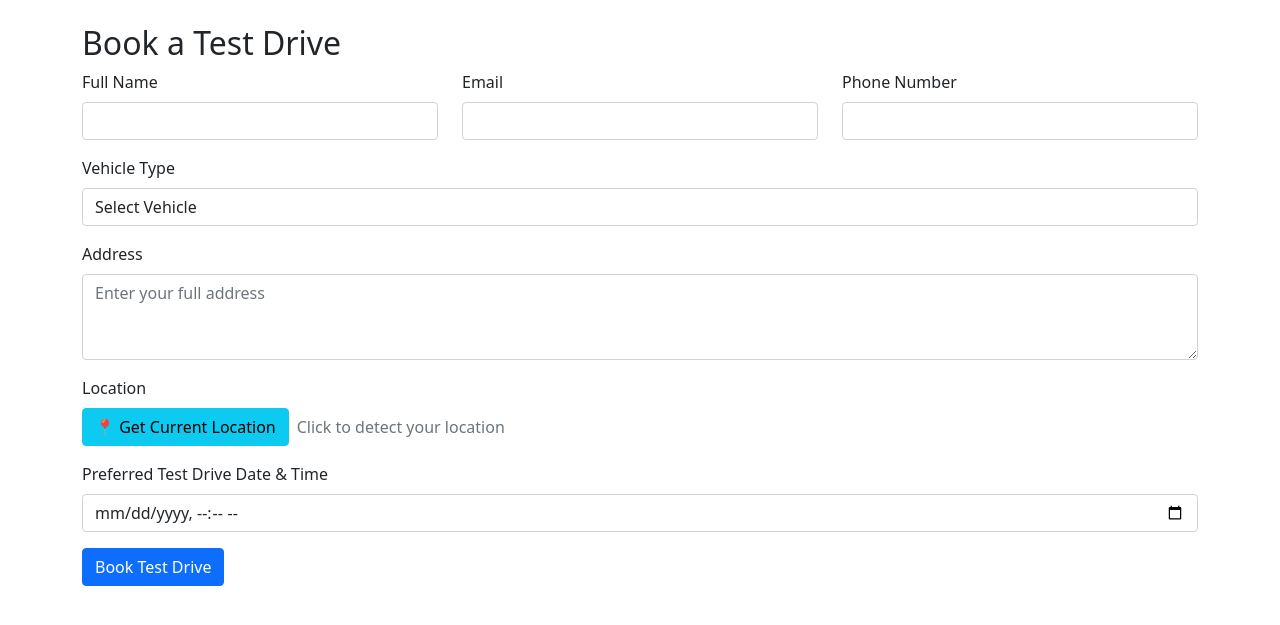
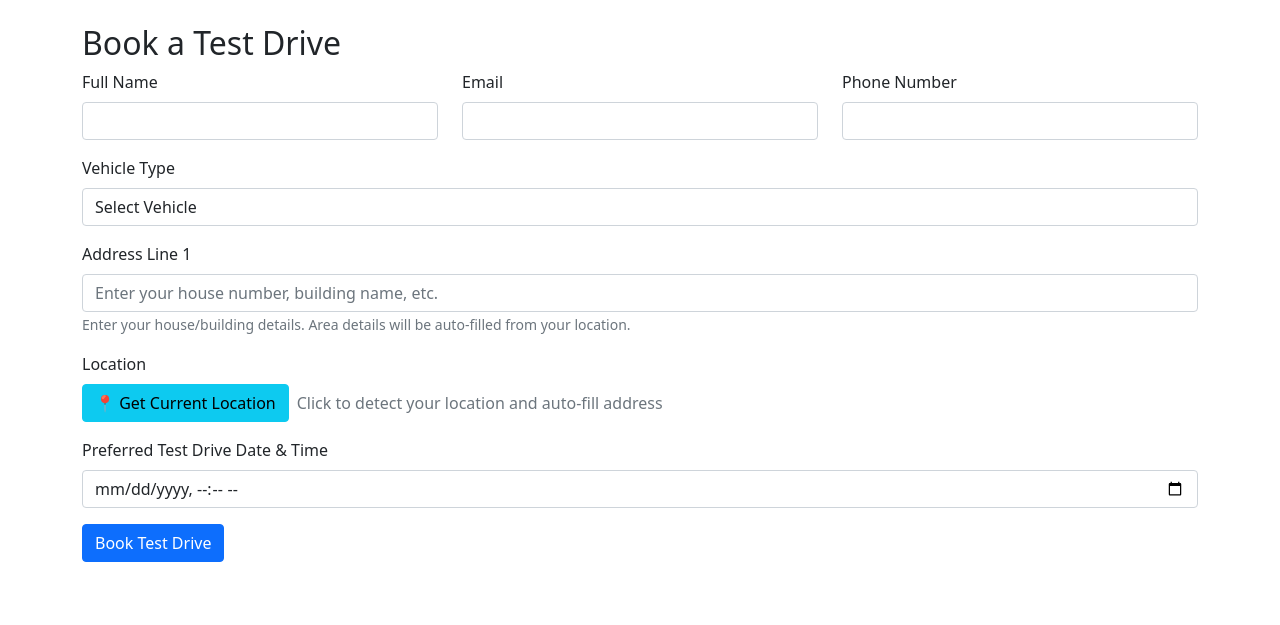
Before and after one commit to ttl-pvev-SaikatPatra/Digipin-integration-for-test-drive, a Flask app: page /book-test-drive in a window 1280 px wide. Shown: the part 56-681 px from the top of the page. Run offline with Flask 3, Linux system fonts and the light colour scheme.

Commit message:
Update book_test_drive.html

```diff
--- a/templates/book_test_drive.html
+++ b/templates/book_test_drive.html
@@ -31,16 +31,17 @@
     </select>
   </div>
 
-  <!-- Address -->
+  <!-- Address Line 1 - User Input -->
   <div class="mb-3">
-    <label for="address" class="form-label">Address</label>
-    <textarea
+    <label for="address_line1" class="form-label">Address Line 1</label>
+    <input
+      type="text"
       class="form-control"
-      id="address"
-      rows="3"
+      id="address_line1"
+      placeholder="Enter your house number, building name, etc."
       required
-      placeholder="Enter your full address"
-    ></textarea>
+    >
+    <small class="form-text text-muted">Enter your house/building details. Area details will be auto-filled from your location.</small>
   </div>
 
   <!-- Location picker -->
@@ -53,12 +54,25 @@
         id="locBtn"
       >📍 Get Current Location</button>
       <span id="locationStatus" class="text-muted">
-        Click to detect your location
+        Click to detect your location and auto-fill address
       </span>
     </div>
     <!-- hidden fields to send coords -->
     <input type="hidden" id="lat" required>
     <input type="hidden" id="lng" required>
+    <input type="hidden" id="digipin" required>
+  </div>
+
+  <!-- Combined Address Display -->
+  <div class="mb-3" id="addressDisplay" style="display: none;">
+    <label class="form-label">Complete Address</label>
+    <div class="card">
+      <div class="card-body">
+        <div id="combinedAddress" class="text-muted">
+          Address will appear here after getting your location...
+        </div>
+      </div>
+    </div>
   </div>
 
   <!-- Date/time -->
@@ -74,7 +88,6 @@
     >
   </div>
 
-  <!-- IMPORTANT: Changed button type to "button" to prevent default form submission -->
   <button type="button" id="submitBtn" class="btn btn-primary">Book Test Drive</button>
 </form>
 
@@ -112,7 +125,7 @@
   const statusEl = document.getElementById('locationStatus');
   const mapModal = new bootstrap.Modal(document.getElementById('mapModal'));
 
-  // 1) Get geo, store coords, show map
+  // 1) Get geo, store coords, show map, get address
   locBtn.addEventListener('click', () => {
     statusEl.textContent = 'Requesting location…';
     locBtn.disabled = true;
@@ -126,44 +139,56 @@
     }
 
     navigator.geolocation.getCurrentPosition(
-      pos => {
+      async pos => {
         const { latitude, longitude } = pos.coords;
-        // store
+
+        // Store coordinates
         document.getElementById('lat').value = latitude;
         document.getElementById('lng').value = longitude;
 
-        // init map once
-        if (!map) {
-          map = L.map('leafletMap', { zoomControl: false })
-            .setView([latitude, longitude], 15);
-          L.tileLayer(
-            'https://{s}.basemaps.cartocdn.com/dark_all/{z}/{x}/{y}{r}.png',
-            { attribution: '&copy; OpenStreetMap, &copy; CARTO' }
-          ).addTo(map);
-          marker = L.marker([latitude, longitude])
-            .addTo(map)
-            .bindPopup('You are here')
-            .openPopup();
-        } else {
-          map.setView([latitude, longitude], 15, { animate: true });
-          marker.setLatLng([latitude, longitude]).openPopup();
+        try {
+          // Get DIGIPIN and address from coordinates
+          const response = await fetch('/api/get-address', {
+            method: 'POST',
+            headers: { 'Content-Type': 'application/json' },
+            body: JSON.stringify({ latitude, longitude })
+          });
+
+          const data = await response.json();
+
+          if (data.digipin && data.address) {
+            // Store DIGIPIN
+            document.getElementById('digipin').value = data.digipin;
+
+            // Update combined address display
+            updateCombinedAddress(data.address);
+
+            // Show map
+            showMap(latitude, longitude);
+
+            // UI feedback
+            statusEl.innerHTML = `
+              <span class="text-success">
+                <strong>Location captured!</strong><br>
+                DIGIPIN: ${data.digipin}<br>
+                Lat: ${latitude.toFixed(4)}, Lng: ${longitude.toFixed(4)}
+              </span>
+            `;
+            locBtn.className = 'btn btn-success';
+            locBtn.innerText = '✅ Location & Address Retrieved';
+            locBtn.disabled = false;
+
+          } else {
+            throw new Error(data.error || 'Failed to get address');
+          }
+
+        } catch (error) {
+          console.error('Address fetch error:', error);
+          statusEl.innerHTML = `<span class="text-warning">Location captured but address lookup failed</span>`;
+          locBtn.className = 'btn btn-warning';
+          locBtn.innerText = '⚠️ Location Only';
+          locBtn.disabled = false;
         }
-
-        // UI feedback
-        statusEl.innerHTML =
-          '<span class="text-success">Lat: ' +
-          latitude.toFixed(4) +
-          ', Lng: ' +
-          longitude.toFixed(4) +
-          '</span>';
-        locBtn.className = 'btn btn-success';
-        locBtn.innerText = '✅ Location Captured';
-        locBtn.disabled = false;
-
-        // show modal
-        mapModal.show();
-        // ensure map paints
-        setTimeout(() => map.invalidateSize(), 200);
       },
       err => {
         locBtn.disabled = false;
@@ -178,48 +203,120 @@
     );
   });
 
+  function showMap(latitude, longitude) {
+    // Initialize map once
+    if (!map) {
+      map = L.map('leafletMap', { zoomControl: false })
+        .setView([latitude, longitude], 15);
+      L.tileLayer(
+        'https://{s}.basemaps.cartocdn.com/dark_all/{z}/{x}/{y}{r}.png',
+        { attribution: '&copy; OpenStreetMap, &copy; CARTO' }
+      ).addTo(map);
+      marker = L.marker([latitude, longitude])
+        .addTo(map)
+        .bindPopup('You are here')
+        .openPopup();
+    } else {
+      map.setView([latitude, longitude], 15, { animate: true });
+      marker.setLatLng([latitude, longitude]).openPopup();
+    }
+
+    // Show modal
+    mapModal.show();
+    setTimeout(() => map.invalidateSize(), 200);
+  }
+
+  function updateCombinedAddress(digipinAddress) {
+    const addressLine1 = document.getElementById('address_line1').value.trim();
+
+    if (addressLine1) {
+      const combined = `${addressLine1}, ${digipinAddress}`;
+      document.getElementById('combinedAddress').innerHTML = `
+        <strong>Combined Address:</strong><br>
+        ${combined}
+      `;
+    } else {
+      document.getElementById('combinedAddress').innerHTML = `
+        <strong>DIGIPIN Address:</strong><br>
+        ${digipinAddress}<br>
+        <small class="text-muted">Enter Address Line 1 above to see combined address</small>
+      `;
+    }
+
+    // Show the address display box
+    document.getElementById('addressDisplay').style.display = 'block';
+  }
+
+  // Update combined address when user types in Address Line 1
+  document.getElementById('address_line1').addEventListener('input', function() {
+    const digipinAddress = getStoredDigipinAddress();
+    if (digipinAddress) {
+      updateCombinedAddress(digipinAddress);
+    }
+  });
+
+  function getStoredDigipinAddress() {
+    // Extract stored DIGIPIN address from the display
+    const addressDisplay = document.getElementById('combinedAddress').textContent;
+    if (addressDisplay.includes('DIGIPIN Address:')) {
+      return addressDisplay.split('DIGIPIN Address:')[1].split('Enter Address')[0].trim();
+    } else if (addressDisplay.includes('Combined Address:')) {
+      // Extract the part after the first comma
+      const combined = addressDisplay.split('Combined Address:')[1].trim();
+      const parts = combined.split(', ');
+      if (parts.length > 1) {
+        return parts.slice(1).join(', ');
+      }
+    }
+    return null;
+  }
+
   // 2) Submit form → API → countdown redirect
-  // IMPORTANT: Using click event on button instead of form submit
   document.getElementById('submitBtn').addEventListener('click', async function(e) {
-    e.preventDefault(); // Prevent any default behavior
+    e.preventDefault();
 
-    console.log('Submit button clicked'); // Debug log
+    console.log('Submit button clicked');
 
     // Validation
     const lat = document.getElementById('lat').value;
     const lng = document.getElementById('lng').value;
+    const digipin = document.getElementById('digipin').value;
 
-    if (!lat || !lng) {
+    if (!lat || !lng || !digipin) {
       alert('Please capture your location first by clicking "Get Current Location".');
       return;
     }
 
-    // Get all form values
+    // Get form values
     const name = document.getElementById('name').value.trim();
     const email = document.getElementById('email').value.trim();
     const phone = document.getElementById('phone').value.trim();
     const vehicle_type = document.getElementById('vehicle_type').value;
-    const address = document.getElementById('address').value.trim();
+    const address_line1 = document.getElementById('address_line1').value.trim();
     const test_drive_date = document.getElementById('test_drive_date').value;
 
     // Basic validation
-    if (!name || !email || !phone || !vehicle_type || !address || !test_drive_date) {
+    if (!name || !email || !phone || !vehicle_type || !address_line1 || !test_drive_date) {
       alert('Please fill in all required fields.');
       return;
     }
+
+    // Get combined address
+    const digipinAddress = getStoredDigipinAddress();
+    const combinedAddress = digipinAddress ? `${address_line1}, ${digipinAddress}` : address_line1;
 
     const formData = {
       name: name,
       email: email,
       phone: phone,
       vehicle_type: vehicle_type,
-      address: address,
+      address: combinedAddress, // Send combined address
       latitude: parseFloat(lat),
       longitude: parseFloat(lng),
       test_drive_date: test_drive_date
     };
 
-    console.log('Sending data:', formData); // Debug log
+    console.log('Sending data:', formData);
 
     try {
       // Show loading state
@@ -235,14 +332,14 @@
         body: JSON.stringify(formData)
       });
 
-      console.log('Response status:', res.status); // Debug log
+      console.log('Response status:', res.status);
 
       if (!res.ok) {
         throw new Error(`HTTP error! status: ${res.status}`);
       }
 
       const data = await res.json();
-      console.log('Response data:', data); // Debug log
+      console.log('Response data:', data);
 
       if (data.success) {
         let countdown = 3;
@@ -250,7 +347,7 @@
           document.getElementById('result').innerHTML = `
             <div class="alert alert-success">
               <h5>Test Drive Booked Successfully!</h5>
-             <p><strong>Booking ID:</strong> ${data.booking_id}</p>
+              <p><strong>Booking ID:</strong> ${data.booking_id}</p>
               <p><strong>Your Location DIGIPIN:</strong> ${data.digipin}</p>
               <p>Redirecting to home page in <strong>${countdown}</strong> seconds...</p>
               <div class="progress mt-2">
@@ -278,9 +375,11 @@
         document.getElementById('testDriveForm').reset();
         document.getElementById('lat').value = '';
         document.getElementById('lng').value = '';
+        document.getElementById('digipin').value = '';
+        document.getElementById('addressDisplay').style.display = 'none';
         locBtn.className = 'btn btn-info';
         locBtn.innerText = '📍 Get Current Location';
-        statusEl.textContent = 'Click to detect your location';
+        statusEl.textContent = 'Click to detect your location and auto-fill address';
         statusEl.className = 'text-muted';
 
       } else {
@@ -290,7 +389,7 @@
           </div>`;
       }
     } catch (err) {
-      console.error('Fetch error:', err); // Debug log
+      console.error('Fetch error:', err);
       document.getElementById('result').innerHTML = `
         <div class="alert alert-danger">
           <strong>Error:</strong> ${err.message}<br>
```
